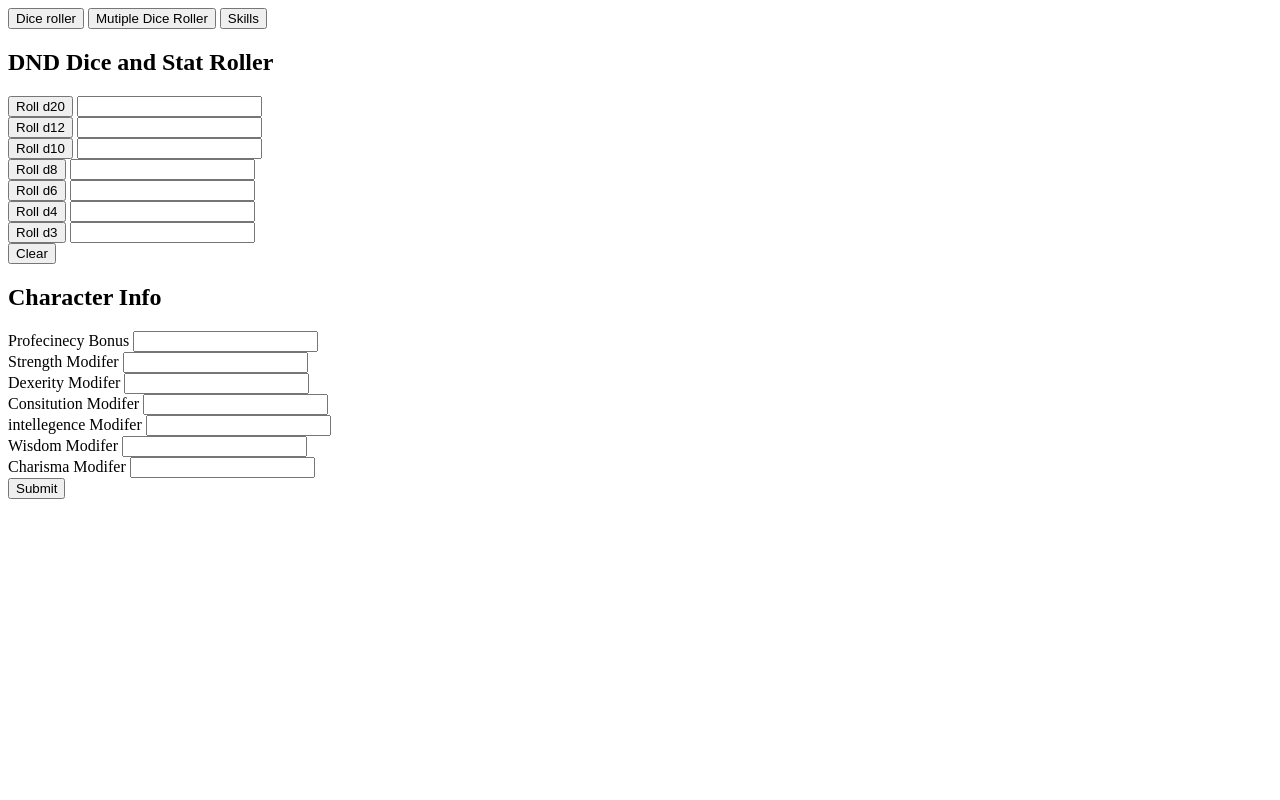
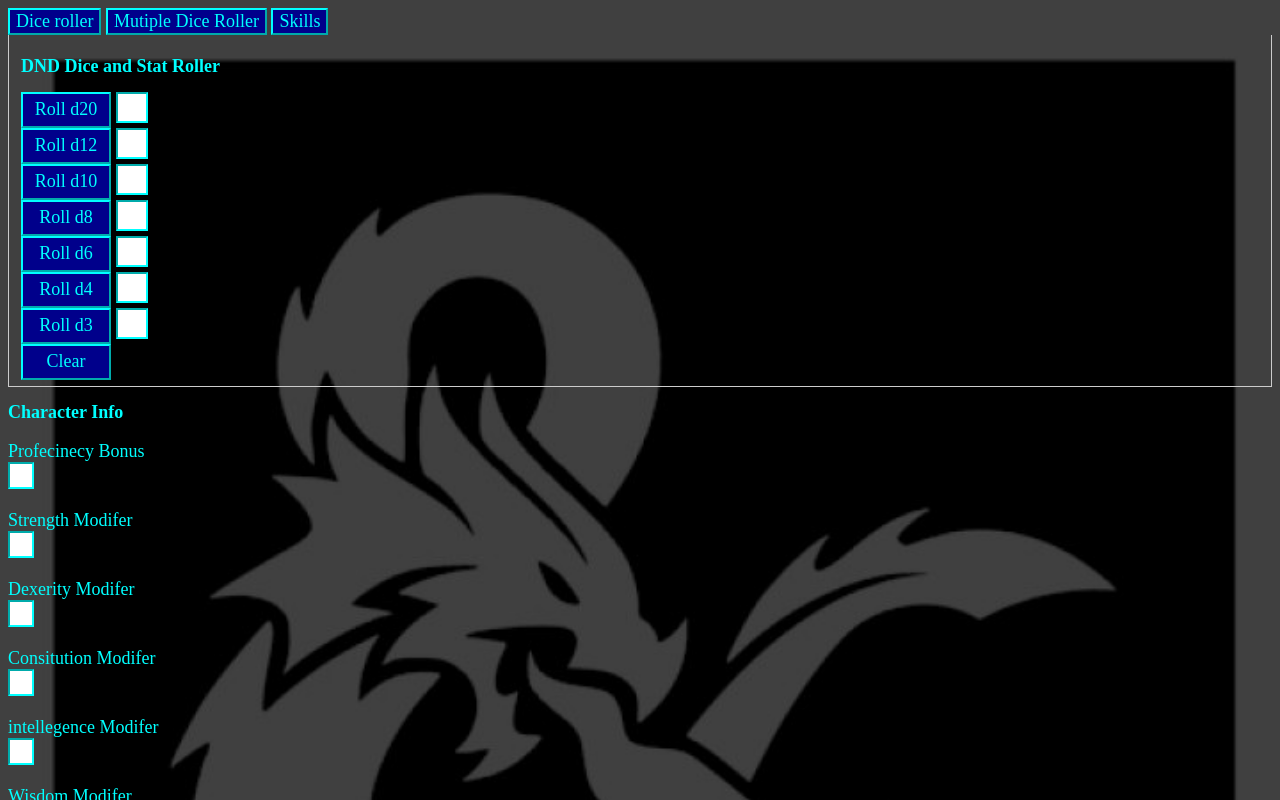
Before and after one commit to Zackery23/Project1.github.io, a plain HTML site: page index.html in a window 1280 px wide. Both pictures are taken after a click on the button "Dice roller". Shown: the top 800 px of the page. Drawn offline with Linux system fonts and the light colour scheme.

Commit message:
Update project1Styles.css

```diff
--- a/styles/project1Styles.css
+++ b/styles/project1Styles.css
@@ -1,3 +1,15 @@
+*{
+    font-family: 'Times New Roman', Times, serif;
+    font-size: large;
+    color:aqua;
+}
+html{
+    background-image: url("../images/720X720-logo.jpg");
+    -webkit-background-size: cover;
+    -moz-background-size: cover;
+    -o-background-size: cover;
+    background-size: cover;
+}
 .skillButton{
     background-image: url("../images/D20Button.png");
     background-repeat: no-repeat;
@@ -6,3 +18,35 @@
     width: 17px;
     border: none;
 }
+.hide_me{
+    width: 1em;
+    height: 1em;
+    font-size: 135%;
+}
+.charInfo{
+    width: 1em;
+    display:block;
+
+}
+#diceRoller>button{
+    width: 5em;
+    height: 2em;
+
+}
+#outRequest{
+    width: 5em;
+}
+input{
+    border-color: aqua;
+    width: 1em;
+}
+button{
+    border-color:aqua;
+    background-color:darkblue;
+}
+.tabContent {
+    display: none;
+    padding: 6px 12px;
+    border: 1px solid #ccc;
+    border-top: none;
+  }
```
